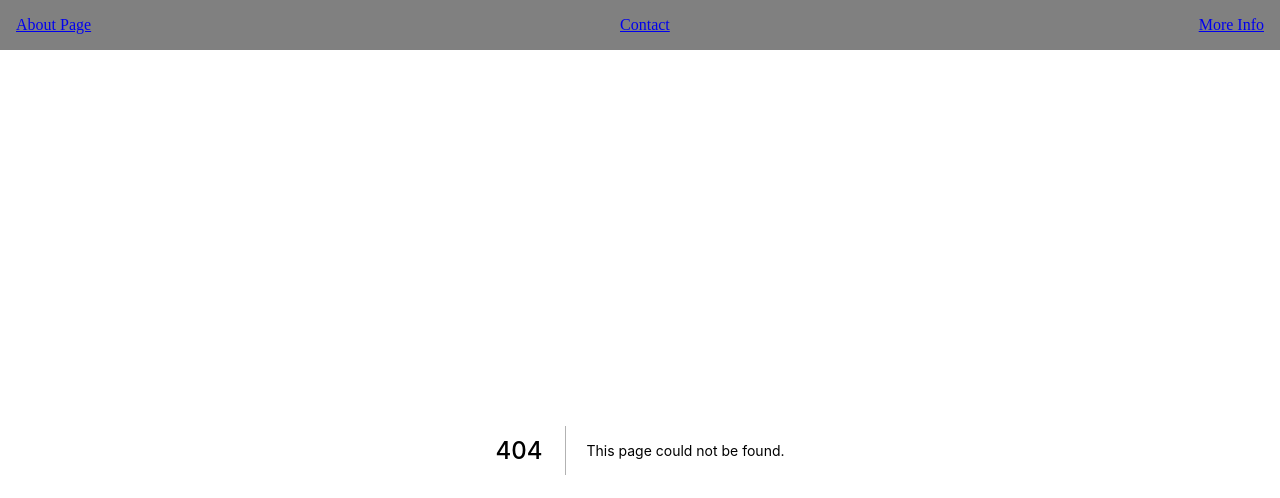
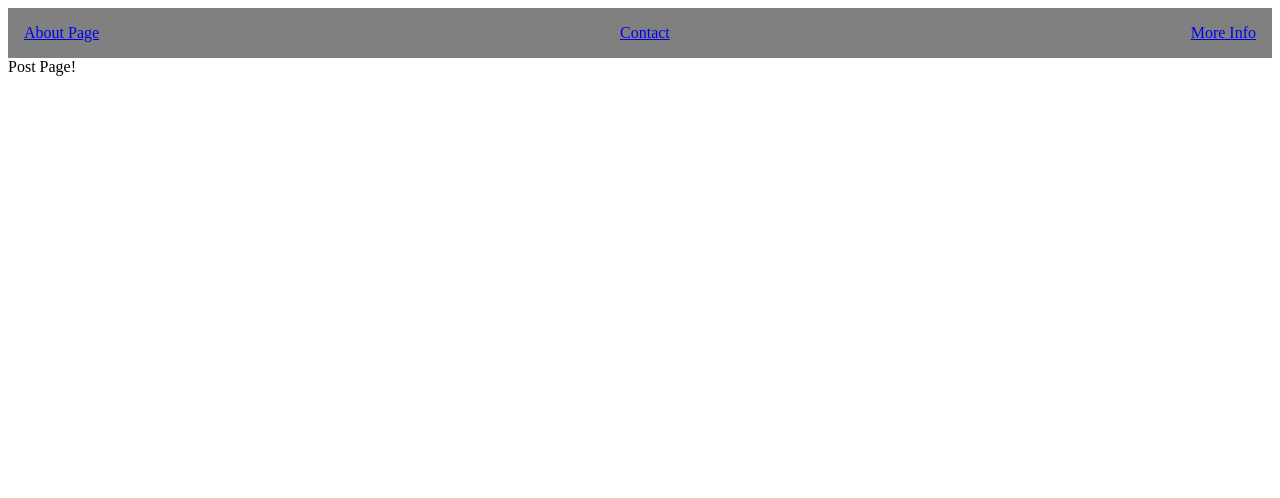
Before and after one commit to ghigbie/next-practice, a Next.js app in the folder first-next/: page /post in a window 1280 px wide. Before the commit this address had no page. Shown: the top 498 px of the page. Built offline with nearby package versions, Linux system fonts and the light colour scheme.

Commit message:
Add link to project

```diff
--- a/first-next/pages/index.jsx
+++ b/first-next/pages/index.jsx
@@ -1,11 +1,14 @@
 import axios from 'axios';
+import Link from 'next/link'
 
 const Index = ({ posts }) => (
     <div>
         <ul>
         {posts.map( post => (
             <li key={post.id}>
-                {post.title}
+                <Link href={`/post/?id=${post.id}`}>
+                    <a>{post.title}</a>
+                </Link>
             </li>))
         }
         </ul>
--- /dev/null
+++ b/first-next/pages/post.jsx
@@ -0,0 +1,7 @@
+const Post = () => (
+    <div>
+        Post Page!
+    </div>
+);
+
+export default Post;
```
